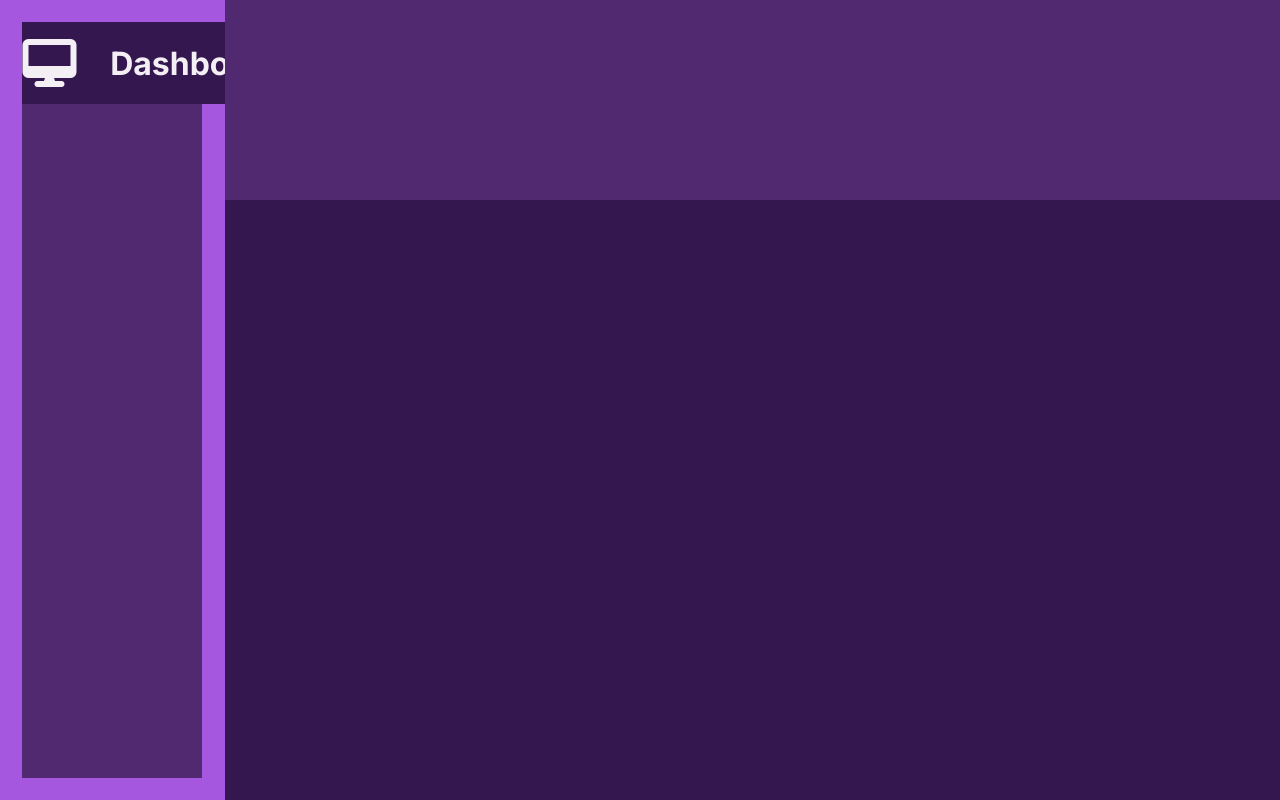
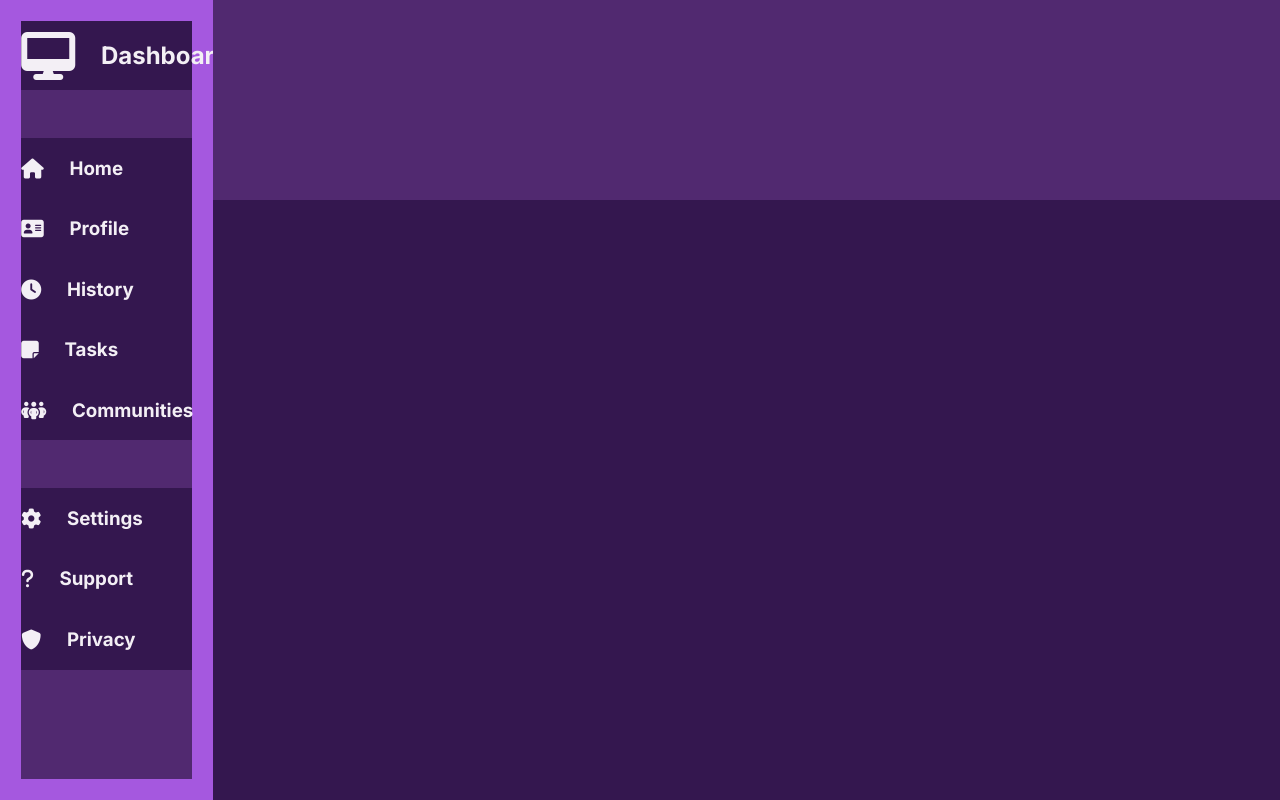
Before and after one commit to EthanL02/odin-dashboard, a plain HTML site: page index.html in a window 1280 px wide. Drawn offline with Linux system fonts and the light colour scheme.

Commit message:
Add rest of nav buttons to side-bar
Space added where necessary

```diff
--- a/index.html
+++ b/index.html
@@ -8,9 +8,41 @@
 <body>
     <div class="side-bar">
         <div class="nav">
+            <div class="button space-after">
+                <i class="fa-solid fa-desktop fa-3x"></i>
+                <h2>Dashboard</h2>
+            </div>
             <div class="button">
-                <i class="fa-solid fa-desktop fa-3x"></i>
-                <h1>Dashboard</h1>
+                <i class="fa-solid fa-house fa-lg"></i>
+                <h3>Home</h3>
+            </div>
+            <div class="button">
+                <i class="fa-solid fa-address-card fa-lg"></i>
+                <h3>Profile</h3>
+            </div>
+            <div class="button">
+                <i class="fa-solid fa-clock fa-lg"></i>
+                <h3>History</h3>
+            </div>
+            <div class="button">
+                <i class="fa-solid fa-note-sticky fa-lg"></i>
+                <h3>Tasks</h3>
+            </div>
+            <div class="button space-after">
+                <i class="fa-solid fa-people-group fa-lg"></i>
+                <h3>Communities</h3>
+            </div>
+            <div class="button">
+                <i class="fa-solid fa-gear fa-lg"></i>
+                <h3>Settings</h3>
+            </div>
+            <div class="button">
+                <i class="fa-solid fa-question fa-lg"></i>
+                <h3>Support</h3>
+            </div>
+            <div class="button">
+                <i class="fa-solid fa-shield fa-lg"></i>
+                <h3>Privacy</h3>
             </div>
         </div>
     </div>
--- a/styles.css
+++ b/styles.css
@@ -32,6 +32,7 @@ body{
     width: 100%;
     height: 100%;
     display: flex;
+    flex-direction: column;
 }
 
 .side-bar .nav .button{
@@ -42,7 +43,8 @@ body{
     gap: 15%;
 }
 
-i{
+.space-after{
+    margin-bottom: 3rem;
 }
 
 .header{
```
